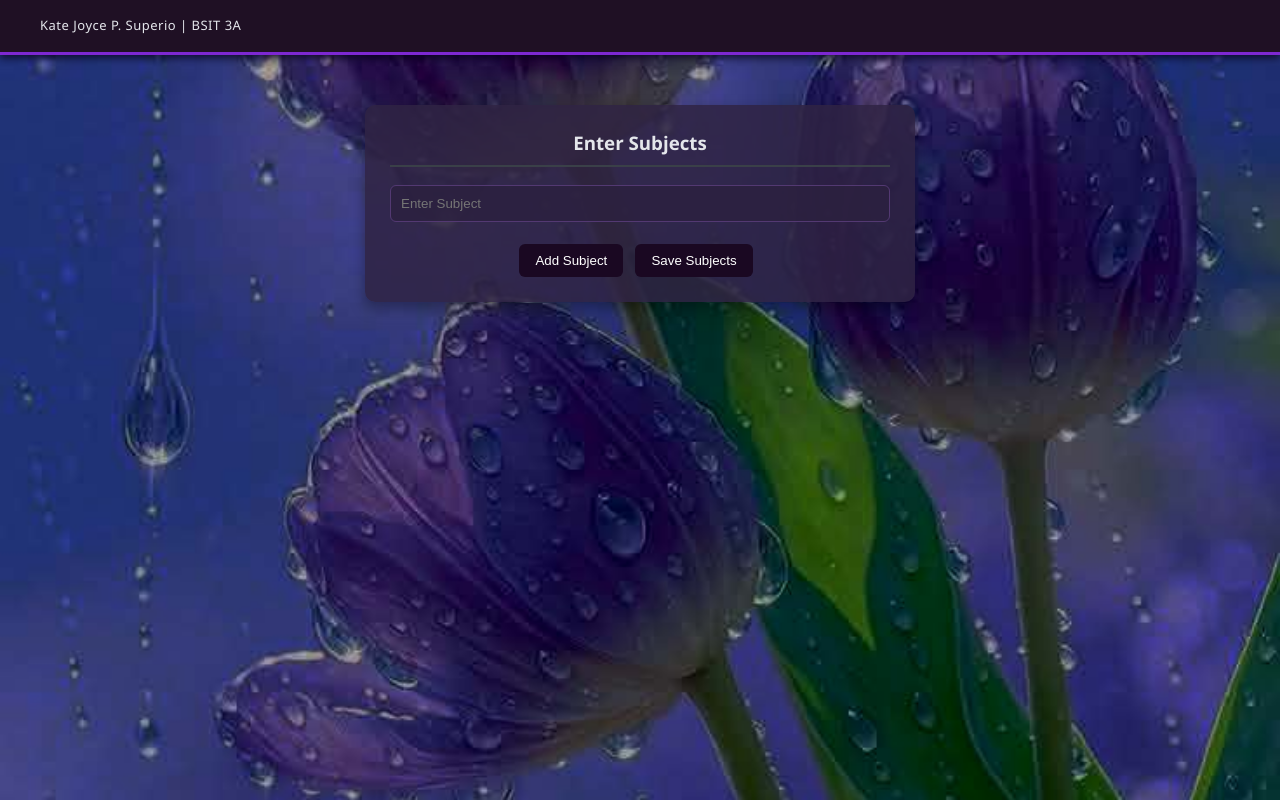
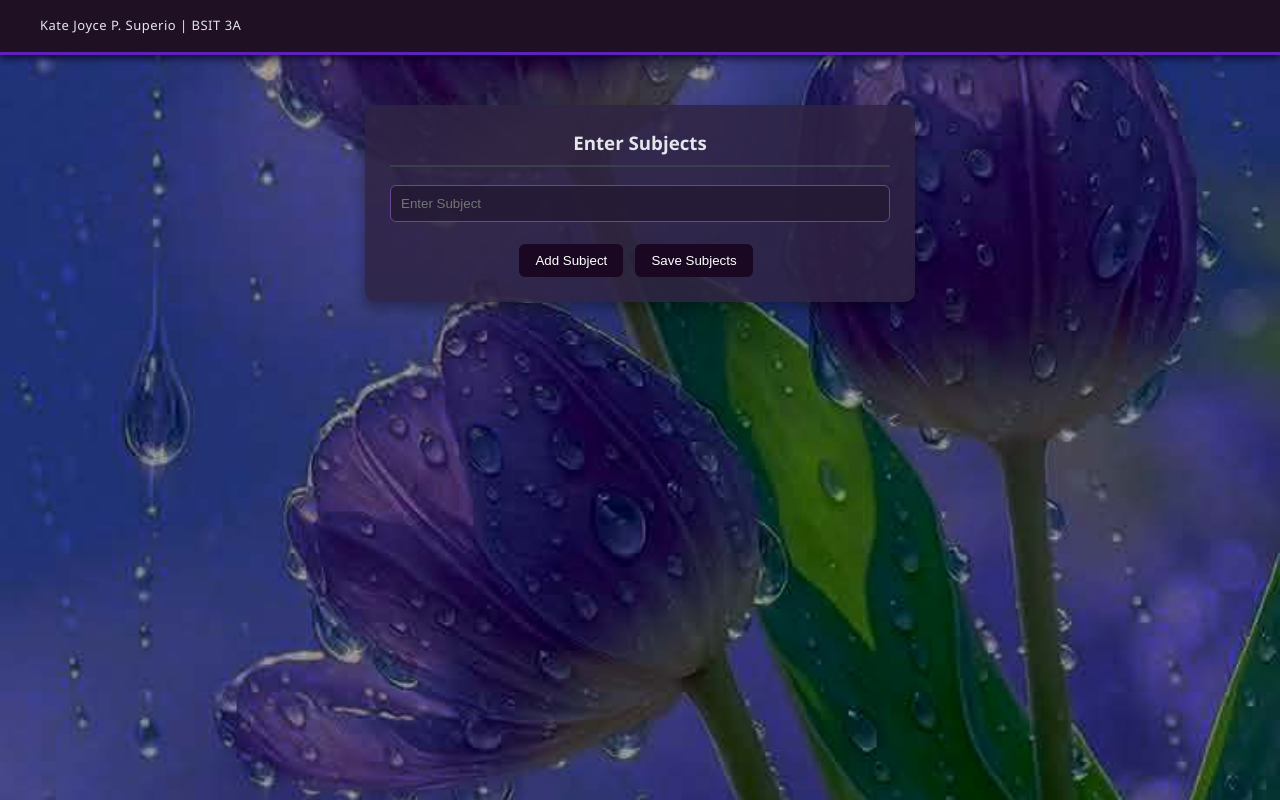
Before and after one commit to MessKatieJoyce/student-grade-calculator, a plain HTML site: page index.html in a window 1280 px wide. Drawn offline with Linux system fonts and the light colour scheme.

Commit message:
Add files via upload

```diff
--- a/index.html
+++ b/index.html
@@ -23,7 +23,7 @@
 
     .topbar{
         background:#1f1024;
-        border-bottom:3px solid #7d28d2;
+        border-bottom:3px solid #5f21bc;
         padding: 5px 20px;
         box-shadow:0 3px 8px rgba(6, 0, 26, 0.777);
     }
@@ -92,14 +92,14 @@
         width:100%;
         box-sizing:border-box;
         border-radius:6px;
-        border:1px solid #533972;
-        background:rgba(44, 33, 64, 0.85);
+        border:1px solid #6a4795;
+        background:rgba(36, 27, 52, 0.85);
         color:#e4e6eb;
     }
 
     input:focus{
         outline:none;
-        border-color:#914ae2;
+        border-color:#a070ff;
     }
 
 /* BUTTONS */
```
